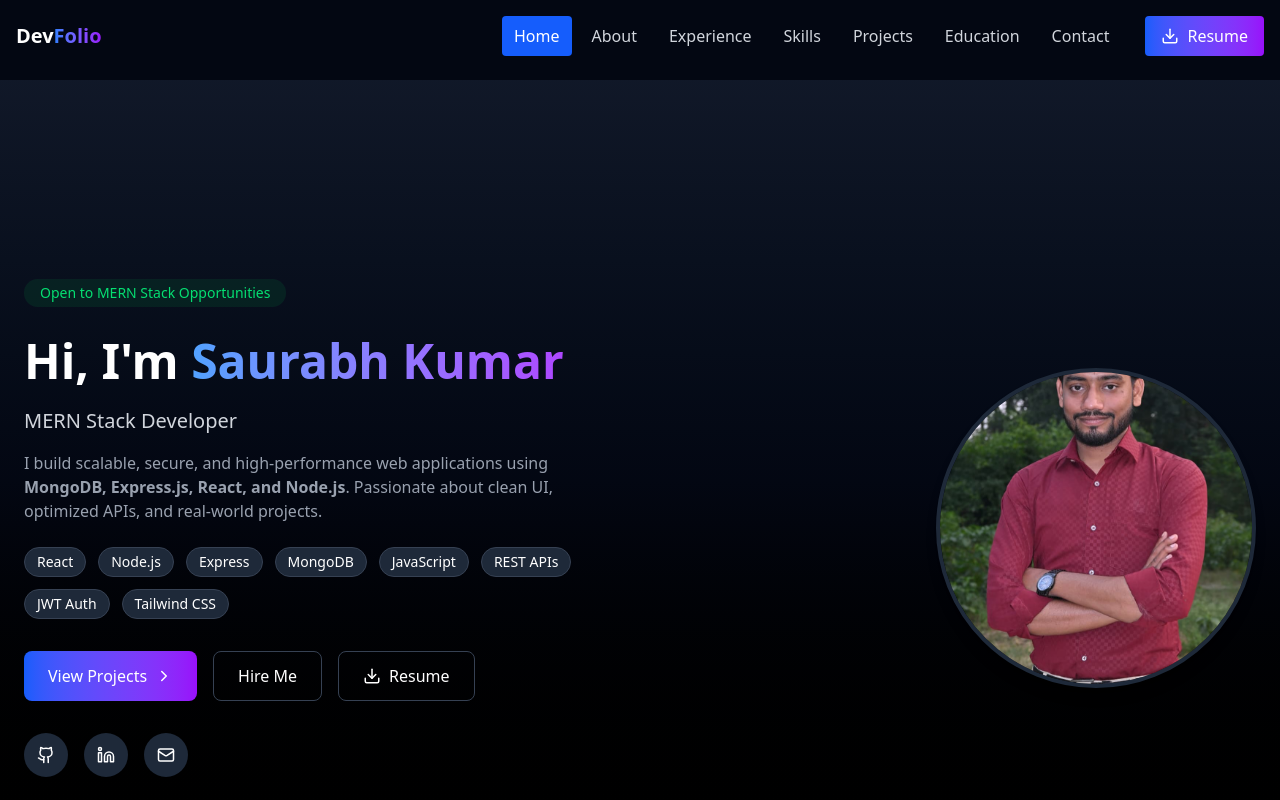
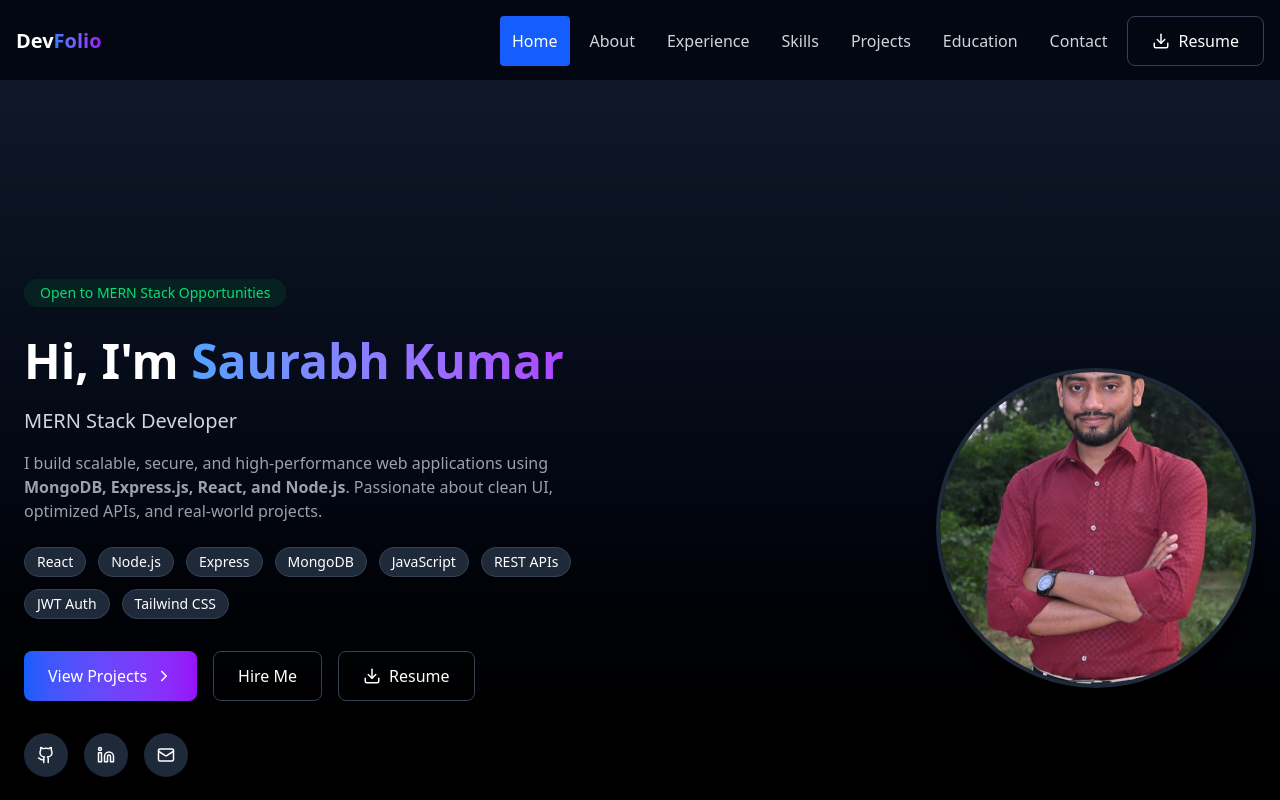
Before and after one commit to prajapati404142/portfolio, a React app in the folder frontend/: page / in a window 1280 px wide. Shown: the top 800 px of the page. Built offline with nearby package versions, Linux system fonts and the light colour scheme; the HTML template or start-up script is replaced by a standard one.

Commit message:
Fix resume link and update button styles

```diff
--- a/frontend/src/components/Navbar.jsx
+++ b/frontend/src/components/Navbar.jsx
@@ -16,13 +16,14 @@ export default function Navbar({ activeSection, onNavigate, isOpen, setIsOpen })
                     ))}
 
                     <a
-                        href="/resume/Saurabh_Kumar_resume.pdf"
-                        target="_blank"
-                        download
-                       className="ml-4 px-4 py-2 bg-gradient-to-r from-blue-600 to-purple-600 rounded flex items-center gap-2"
+                      href="/resume/Saurabh_kumar_resume.pdf"
+                      target="_blank"
+                      download
+                      className="px-6 py-3 rounded-lg border border-gray-700 flex items-center gap-2 hover:bg-gray-800 transition"
                     >
-                        <Download size={18} /> Resume
+                      <Download size={18} /> Resume
                     </a>
+
 
                 </div>
                 <button className="lg:hidden" onClick={() => setIsOpen(!isOpen)}>{isOpen ? <X /> : <Menu />}</button>
```
